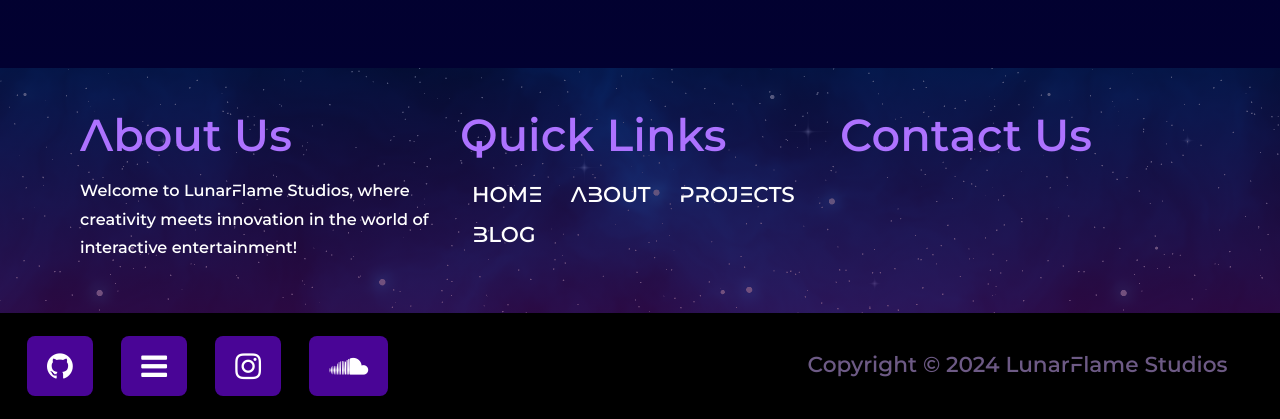
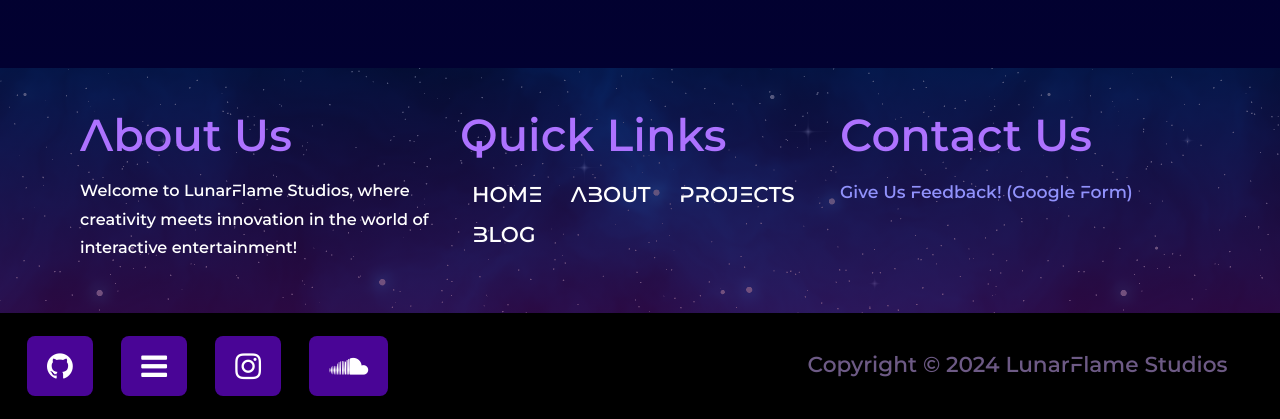
Before and after one commit to Lunarflame-Studios/LunarFlame-Website, a PHP site: page /pages/blog.php in a window 1280 px wide. Shown: the part 1346-1765 px from the top of the page. Run offline with PHP 8.4, Linux system fonts and the light colour scheme.

Commit message:
css adjustments

```diff
--- a/pages/partials/sub-footer.php
+++ b/pages/partials/sub-footer.php
@@ -17,5 +17,6 @@
     </div>
     <div class="footer-contact-us">
         <h1>Contact Us</h1>
+        <a href="https://forms.gle/yHjrXyp24NZuHPfU8"><h3>Give Us Feedback! (Google Form)</h3></a>
     </div>
 </section>
--- a/style.css
+++ b/style.css
@@ -145,6 +145,17 @@
     font-size: 1.26vw;
     line-height: 175%;
 }
+
+.footer-contact-us a { text-decoration: none; }
+
+.sub-footer h3  {
+    color: #9192fc;
+    font-size: 1.35vw;
+    line-height: 175%;
+    padding: 0;
+}
+
+.sub-footer h3:hover { color: #5663f0; }
 
 .copyright {
     background-color: black;
```
